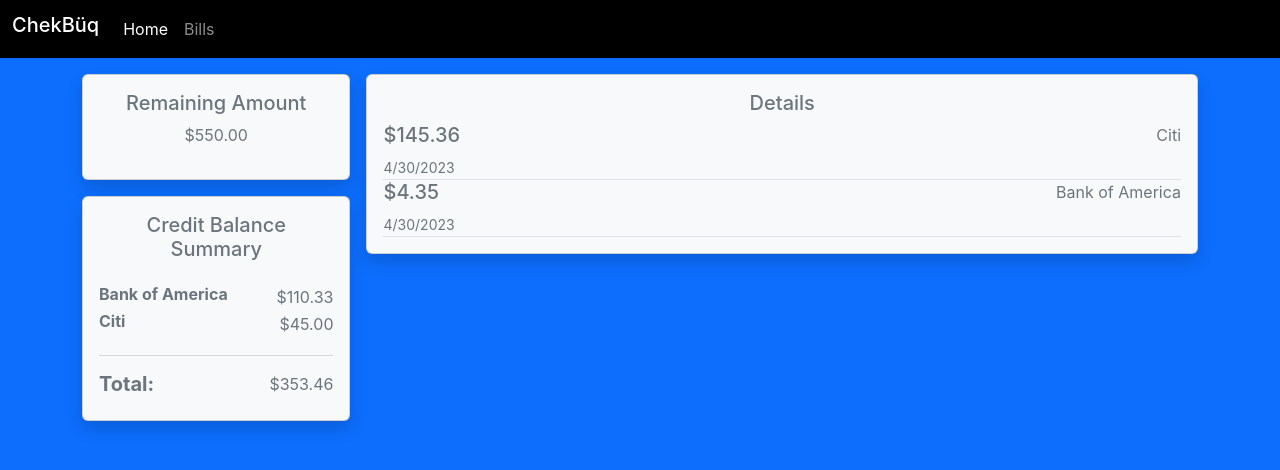
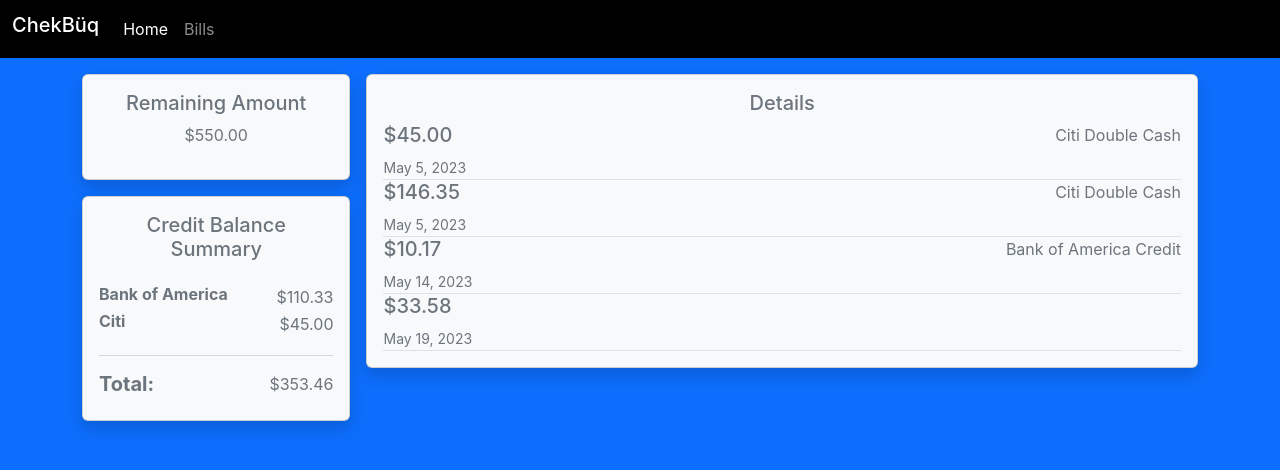
Before and after one commit to tcsauter/checkbook, a React (Create React App) app: page / in a window 1280 px wide. Shown: the top 470 px of the page. Built offline with nearby package versions, Linux system fonts and the light colour scheme.

Commit message:
Pass canned data to support ExpenseListItem display elements.

```diff
--- a/src/App.tsx
+++ b/src/App.tsx
@@ -1,4 +1,4 @@
-import React, {useEffect, useState} from 'react';
+import React, {useState} from 'react';
 import './App.css';
 import {HomePage} from "./layouts/HomePage/HomePage";
 import {Navbar} from "./layouts/NavbarAndFooter/Navbar";
@@ -9,14 +9,34 @@ import _expenses from "./resources/data/expenses.json";
 
 function App() {
     const [accounts, setAccounts] = useState<AccountModel[]>(_accounts as AccountModel[]);
-    const [expenses, setExpenses] = useState<ExpenseModel[]>([]);
+    const [expenses, setExpenses] = useState<ExpenseModel[]>(_expenses as ExpenseModel[]);
 
+    function getAccountNameById(id: number): string | undefined {
+        return accounts.find(element => element.id === id)?.name;
+    }
 
+    function updateExpense(id: number, field: string, value: string): void {
+        const expense = expenses.find(element => element.id === id);
+
+        if (expense) {
+            switch (field) {
+                case "amount":
+                    expense.amount = Number(value);
+                    break;
+                case "account":
+                    expense.accountId = Number(value);
+                    break;
+                case "date":
+                    expense.date = value;
+                    break;
+            }
+        }
+    }
 
     return (
         <div className="App">
             <Navbar/>
-            <HomePage name={"Travis"}/>
+            <HomePage expenseArray={expenses} updateExpense={updateExpense} getAccountNameById={getAccountNameById} />
         </div>
     );
 }
--- a/src/layouts/HomePage/HomePage.tsx
+++ b/src/layouts/HomePage/HomePage.tsx
@@ -2,9 +2,9 @@ import React, {useState} from "react";
 import {CreditBalanceSummaryCard} from "./components/CreditBalanceSummaryCard";
 import {RemainCard} from "./components/RemainCard";
 import {DetailsCard} from "./components/DetailsCard";
-import {Navbar} from "../NavbarAndFooter/Navbar";
+import ExpenseModel from "../../models/ExpenseModel";
 
-export const HomePage: React.FC<{ name: string }> = (props) => {
+export const HomePage: React.FC<{ expenseArray: ExpenseModel[], updateExpense: (id: number, field: string, value: string) => void, getAccountNameById: (id: number) => string | undefined }> = (props) => {
     const [remainCardInitAmt, setRemainCardInitAmt] = useState(0);
 
     return (
@@ -21,7 +21,7 @@ export const HomePage: React.FC<{ name: string }> = (props) => {
                     <CreditBalanceSummaryCard name={"Travis Sauter-Hunsberger"}/>
                 </div>
                 <div className='w-75'>
-                    <DetailsCard name={""}/>
+                    <DetailsCard expenseArray={props.expenseArray} getAccountNameById={props.getAccountNameById} updateExpense={props.updateExpense} />
                 </div>
             </div>
 
@@ -34,7 +34,7 @@ export const HomePage: React.FC<{ name: string }> = (props) => {
                     }}
                 />
                 <CreditBalanceSummaryCard name={"Travis Sauter-Hunsberger"}/>
-                <DetailsCard name={""}/>
+                <DetailsCard expenseArray={props.expenseArray} getAccountNameById={props.getAccountNameById} updateExpense={props.updateExpense} />
             </div>
         </div>
     );
--- a/src/layouts/HomePage/components/DetailsCard.tsx
+++ b/src/layouts/HomePage/components/DetailsCard.tsx
@@ -1,30 +1,45 @@
 import React from "react";
-import {SpentListItem} from "./SpentListItem";
+import {ExpenseListItem} from "./ExpenseListItem";
+import ExpenseModel from "../../../models/ExpenseModel";
 
-export const DetailsCard: React.FC<{name: string}> = (props) => {
-    return(
+export const DetailsCard: React.FC<{
+    expenseArray: ExpenseModel[],
+    getAccountNameById: (id: number) => string | undefined,
+    updateExpense: (id: number, field: string, value: string) => void
+}> = (props) => {
+
+    return (
         <div className='card bg-light text-muted shadow' id='details-card'>
             <div className='card-body'>
                 <h5 className='card-title'>Details</h5>
                 <ul className='list-group'>
-                    <SpentListItem input={{
-                        amount: 145.36,
-                        date: {
-                            month: 4,
-                            day: 30,
-                            year: 2023
-                        },
-                        account: "Citi"
-                    }} />
-                    <SpentListItem input={{
-                        amount: 4.35,
-                        date: {
-                            month: 4,
-                            day: 30,
-                            year: 2023
-                        },
-                        account: "Bank of America"
-                    }} />
+                    {/*<ExpenseListItem input={{*/}
+                    {/*    amount: 145.36,*/}
+                    {/*    date: {*/}
+                    {/*        month: 4,*/}
+                    {/*        day: 30,*/}
+                    {/*        year: 2023*/}
+                    {/*    },*/}
+                    {/*    account: "Citi"*/}
+                    {/*}}/>*/}
+                    {/*<ExpenseListItem input={{*/}
+                    {/*    amount: 4.35,*/}
+                    {/*    date: {*/}
+                    {/*        month: 4,*/}
+                    {/*        day: 30,*/}
+                    {/*        year: 2023*/}
+                    {/*    },*/}
+                    {/*    account: "Bank of America"*/}
+                    {/*}}/>*/}
+
+                    {props.expenseArray.map((value: ExpenseModel) => {
+                        return (<ExpenseListItem amount={value.amount}
+                                                 acctName={props.getAccountNameById(value.accountId)}
+                                                 date={value.date}
+                                                 updateExpense={props.updateExpense}
+                                                 key={value.id}
+                        />);
+                    })}
                 </ul>
             </div>
         </div>
--- a/src/layouts/HomePage/components/SpentListItem.tsx
+++ b/src/layouts/HomePage/components/ExpenseListItem.tsx
@@ -1,16 +1,11 @@
 import React, {useState} from "react";
 
-interface SpentListItemProps {
+export const ExpenseListItem: React.FC<{
     amount: number,
-    date: {
-        month: number,
-        day: number,
-        year: number;
-    },
-    account: string;
-}
-
-export const SpentListItem: React.FC<{ input: SpentListItemProps }> = (props) => {
+    acctName: string | undefined,
+    date: string,
+    updateExpense: (id: number, field: string, value: string) => void
+}> = (props) => {
     const [showAmtInput, setShowAmtInput] = useState(false);
     const [amtInputValue, setAmtInputValue] = useState('');
 
@@ -38,7 +33,7 @@ export const SpentListItem: React.FC<{ input: SpentListItemProps }> = (props) =>
         >
             <div>
                 <h5 className='me-5'>
-                    {props.input.amount.toLocaleString("en-US", {
+                    {props.amount.toLocaleString("en-US", {
                         style: "currency",
                         currency: "USD"
                     })}
@@ -59,9 +54,13 @@ export const SpentListItem: React.FC<{ input: SpentListItemProps }> = (props) =>
                     </div>
                 </div>
 
-                <small>{props.input.date.month}/{props.input.date.day}/{props.input.date.year}</small>
+                <small>{
+                    new Date(props.date).toLocaleString("en-US", {
+                        dateStyle: "medium"
+                    })
+                }</small>
             </div>
-            <p>{props.input.account}</p>
+            <p>{props.acctName}</p>
         </div>
     );
 }
```
